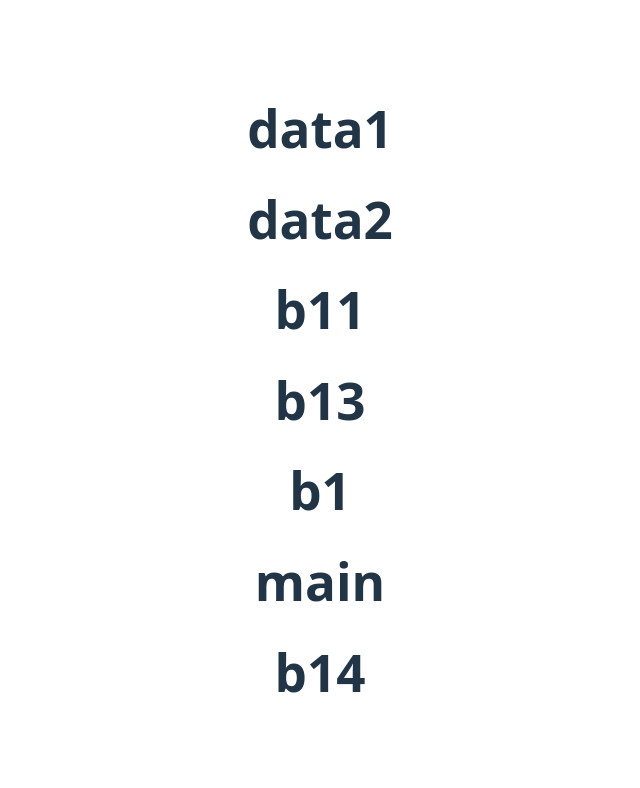
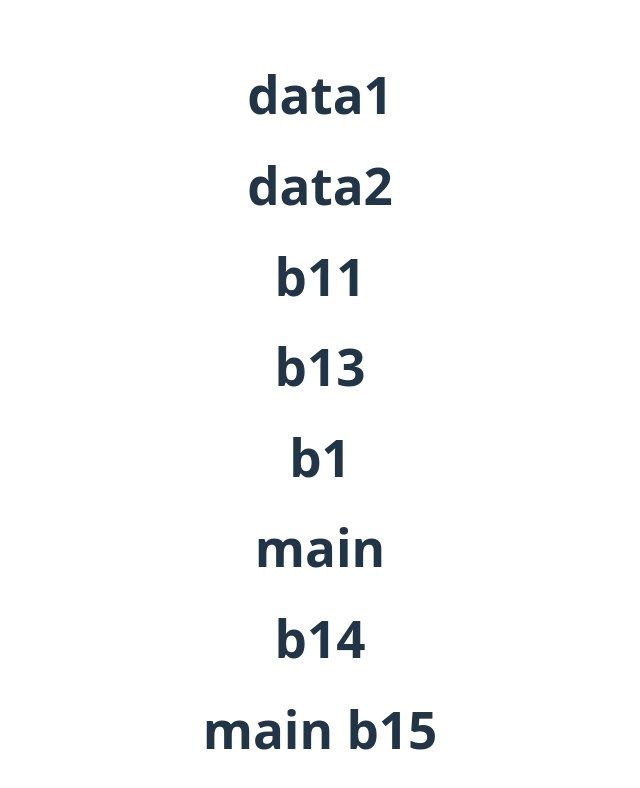
Before and after one commit to Hardik-Boricha/gitdemo, a React (Vite) app: page / in a window 1280 px wide. Shown: the top 788 px of the page, without its empty margins (320-960 px from the left). Built offline with nearby package versions, Linux system fonts and the light colour scheme.

Commit message:
main b15

```diff
--- a/src/App.jsx
+++ b/src/App.jsx
@@ -10,6 +10,7 @@ function App() {
     <h1>b1</h1>
     <h1>main</h1>
     <h1>b14</h1>
+    <h1>main b15</h1>
     </>
   );
 }
```
